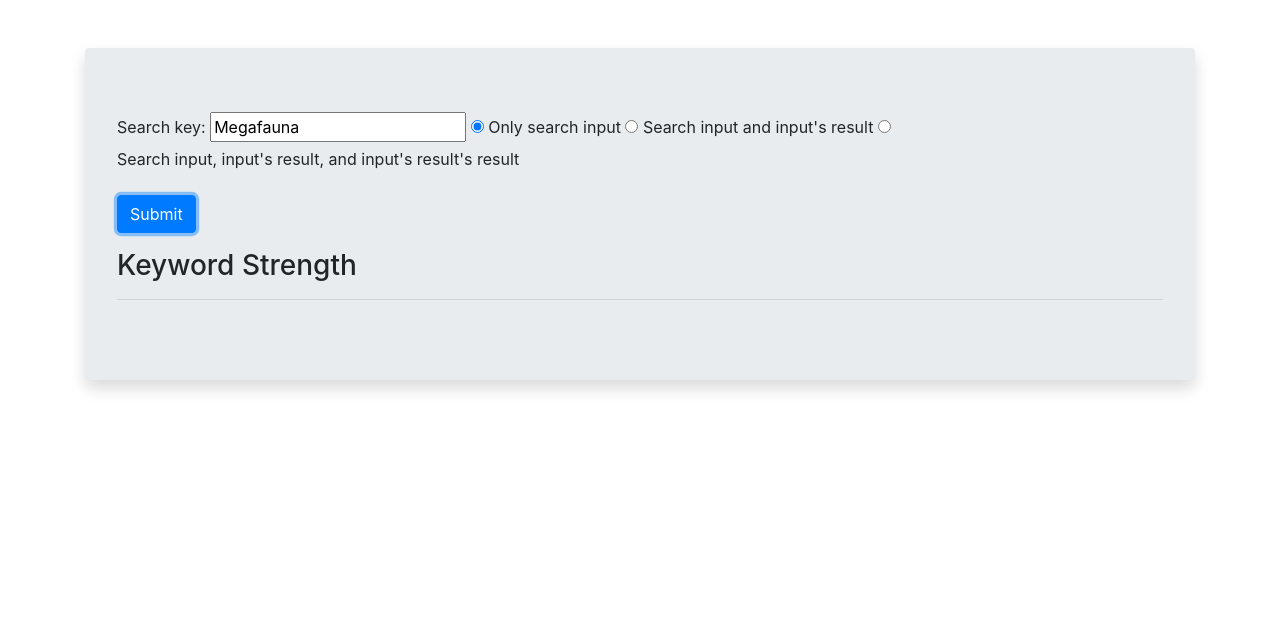
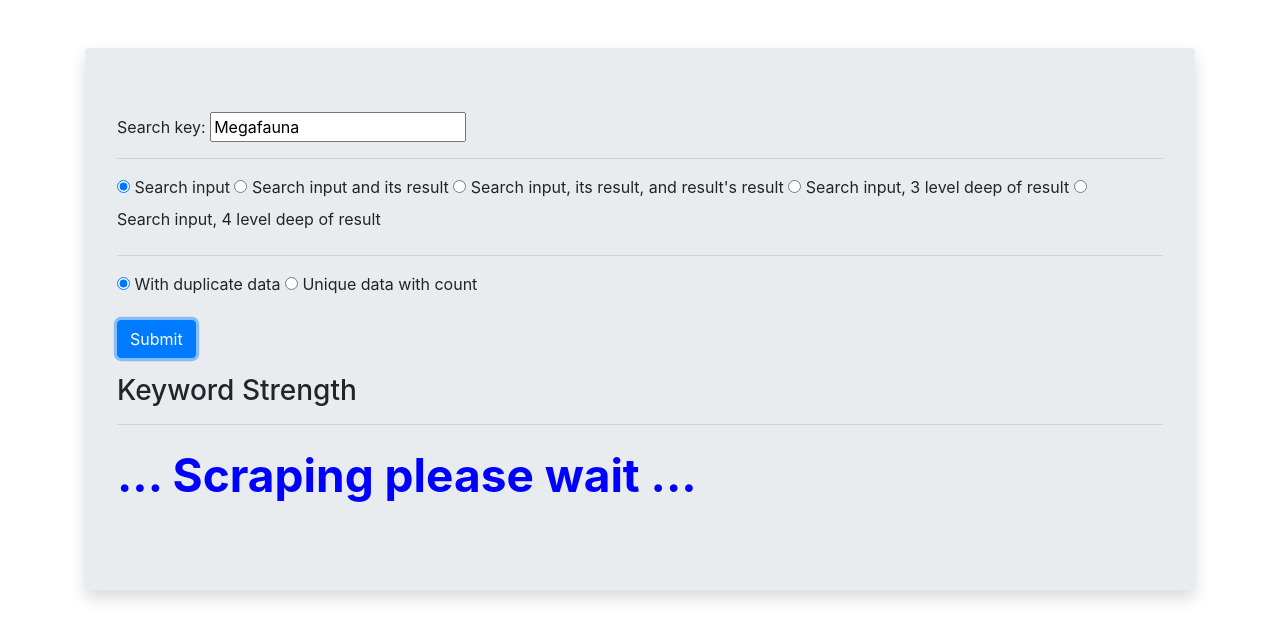
Before and after one commit to fruit13ok/chain_scrape, a website: page public/index.html in a window 1280 px wide. Both pictures are taken after a click on the button "Submit". Drawn offline with nearby package versions, Linux system fonts and the light colour scheme; no server answers.

Commit message:
fix long request timeout, added raw data option

```diff
--- a/public/app.js
+++ b/public/app.js
@@ -50,6 +50,8 @@ $(document).ready(function(){
             map[obj.name] = obj.value;
             return map;
         }, {});
+        document.getElementById('result-list').innerHTML =
+        '<p style="color:blue;font-size:46px;"><strong> ... Scraping please wait ... </strong></p>';
         console.log('formObj',formObj);
         getScrape(backendRoute, formObj);
     });
--- a/public/index.html
+++ b/public/index.html
@@ -14,12 +14,22 @@
 
     <form action="/">
         Search key: <input type="text" name="searchKey" value="Megafauna">
+        <hr>
         <input type="radio" name="searchDepth" value="0" checked="checked" id="r1">
-        <label for="r1">Only search input</label>
+        <label for="r1">Search input</label>
         <input type="radio" name="searchDepth" value="1" id="r2">
-        <label for="r2">Search input and input's result</label>
+        <label for="r2">Search input and its result</label>
         <input type="radio" name="searchDepth" value="2" id="r3">
-        <label for="r3">Search input, input's result, and input's result's result</label>
+        <label for="r3">Search input, its result, and result's result</label>
+        <input type="radio" name="searchDepth" value="3" id="r4">
+        <label for="r4">Search input, 3 level deep of result</label>
+        <input type="radio" name="searchDepth" value="4" id="r5">
+        <label for="r5">Search input, 4 level deep of result</label>
+        <hr>
+        <input type="radio" name="rawDataOrCount" value="raw" checked="checked" id="r01">
+        <label for="r01">With duplicate data</label>
+        <input type="radio" name="rawDataOrCount" value="count" id="r02">
+        <label for="r02">Unique data with count</label>
     </form>
     <button class="btn btn-primary mt-3 mb-3">Submit</button>
 	<p class="h3">Keyword Strength</p>
```
Also changed, not shown: server/index.js (+26 -1 lines).
